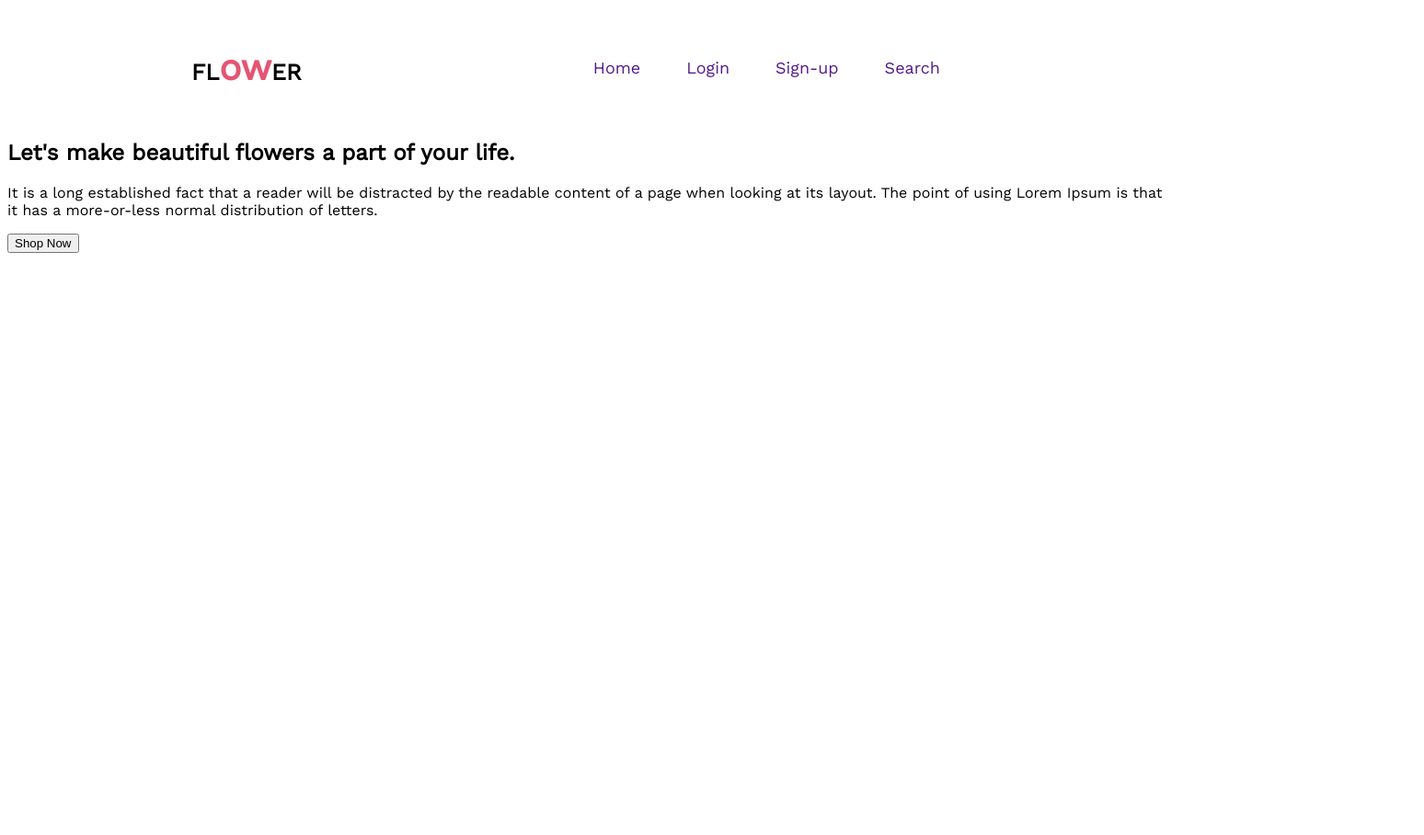
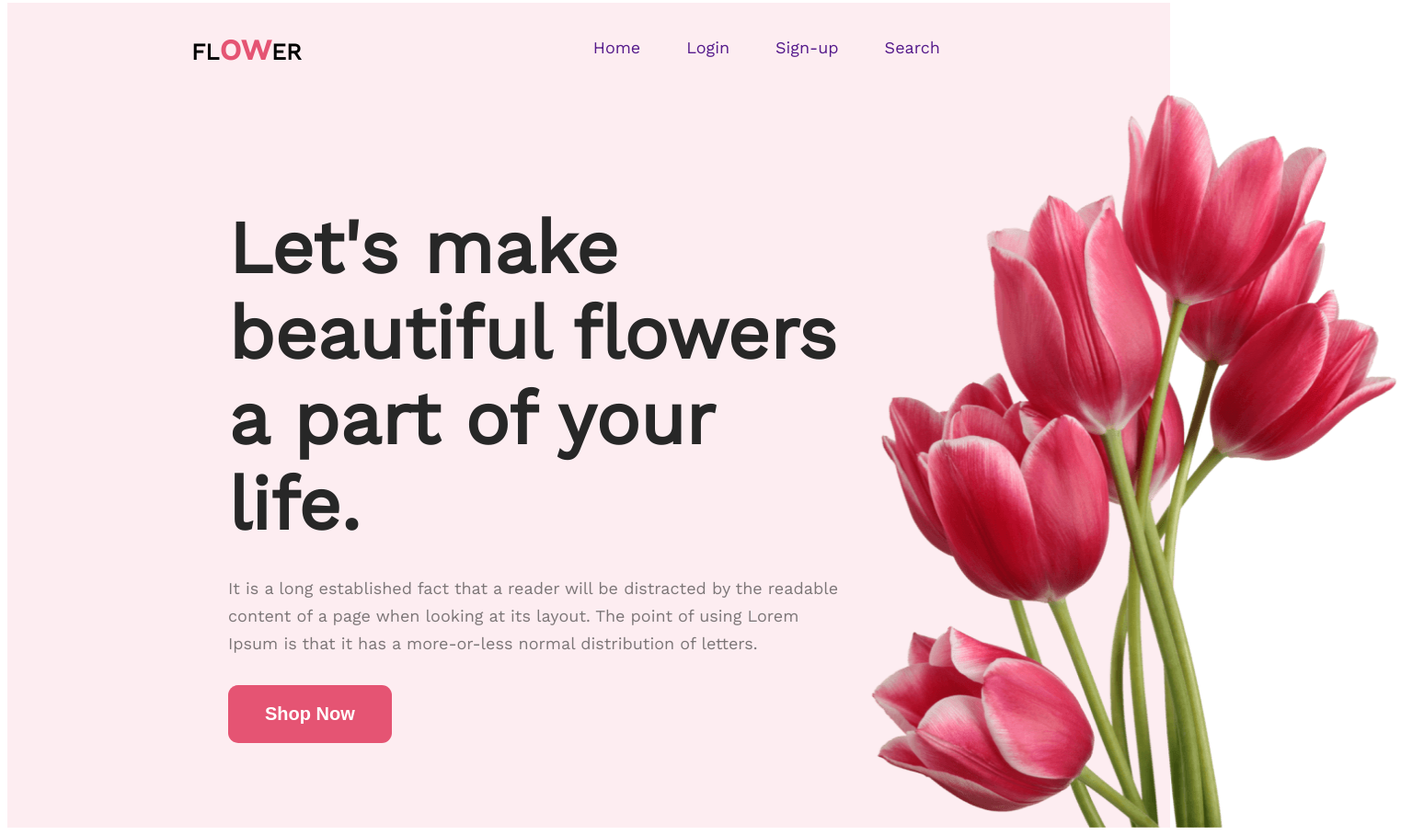
Before and after one commit to Ismail1hosen/flower-shop-assignment1, a plain HTML site: page index.html in a window 1280 px wide. Shown: the part 5-913 px from the top of the page at 92% size, 1548 px wide, since content can reach past the window. Before the commit the page ends 800 px from the top, so only its background shows below. Drawn offline with nearby package versions, Linux system fonts and the light colour scheme.

Commit message:
added banner section

```diff
--- a/index.html
+++ b/index.html
@@ -12,7 +12,7 @@
     <link rel="stylesheet" href="./styles/style.css">
 </head>
 <body>
-    <header>
+    <header class="header">
         <nav>
             <h3 class="nav-logo">FL<span class="middle-text">ow</span>ER</h3>
             <ul>
@@ -22,12 +22,17 @@
                 <li><a href="">Search</a></li>
             </ul>
         </nav>
-        <div class="header-container">
-            <h2>Let's make beautiful flowers a part of your life.</h2>
-            <p>It is a long established fact that a reader will be distracted by the readable content of a page when looking at its layout. The point of using Lorem Ipsum is that it has a more-or-less normal distribution of letters.</p>
-            <div class="btn-container">
-                <button class="btn-primary">Shop Now</button>
+        <div class="banner">
+            <div class="banner-container">
+                <h2 class="banner-heading">Let's make beautiful flowers a part of your life.</h2>
+                <p class="text-primary">It is a long established fact that a reader will be distracted by the readable content of a page when looking at its layout. The point of using Lorem Ipsum is that it has a more-or-less normal distribution of letters.</p>
+                <div class="btn-container">
+                    <button class="btn-primary">Shop Now</button>
+                </div>
+
             </div>
+
+            <img class="banner-pic" src="./Flower Asset/pngwing 10.png" alt="">
 
         </div>
     </header>
--- a/styles/style.css
+++ b/styles/style.css
@@ -10,7 +10,7 @@ nav{
     display: flex;
     justify-content: space-between;
     align-items: center;
-    margin: 30px 200px;
+    margin: 0 200px;
 }
 .nav-logo{
     font-size: 25px;
@@ -39,5 +39,51 @@ li a:hover{
     background-color: lightcoral;
     color: white;
     padding: 8px;
+    border-radius: 25px;
+}
+
+/* header section style */
+.header{
+    background: rgba(229, 84, 115, 0.10);
+    margin: 0;
+}
+
+.banner{
+    padding: 0 240px;
+    display: flex;
+    align-items: center;
+    /* gap: 90px; */
+}
+
+.banner-heading{
+    color: #272727;
+    font-size: 80px;
+    font-weight: 800;
+    margin: 0;
+    padding: 30px 0;
+
+}
+.text-primary{
+    width: 670px;
+    color: rgba(39, 39, 39, 0.60);
+    font-size: 18px;
+    font-weight: 400;
+    line-height: 30px; /*166.667% */
+    margin: 0;
+    padding-bottom: 30px;
+}
+
+.banner .banner-pic{
+    width: 630px;
+    height: 800px;
+}
+
+.btn-primary{
+    background-color: #E55473;
+    color: #FFF;
+    font-size: 20px;
+    font-weight: 700;
+    border: 0;
+    padding: 20px 40px;
     border-radius: 11px;
 }
```
